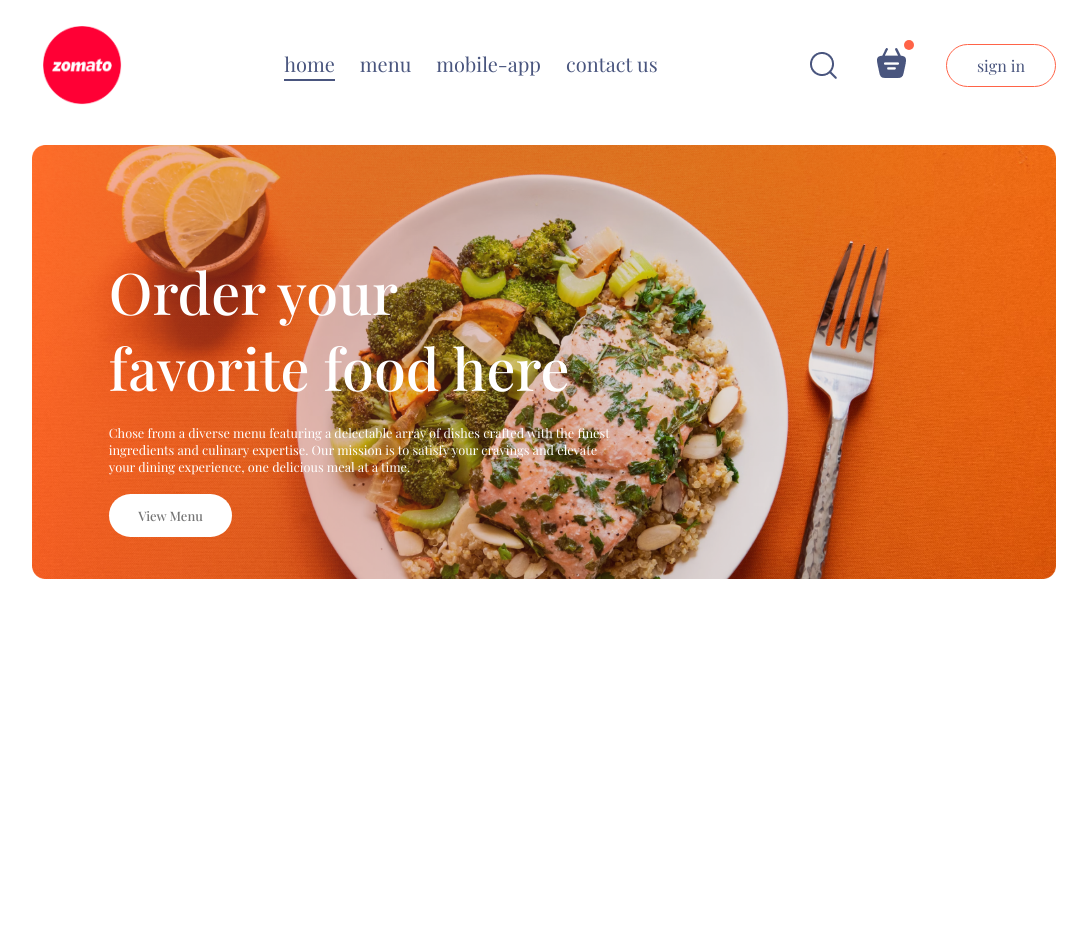
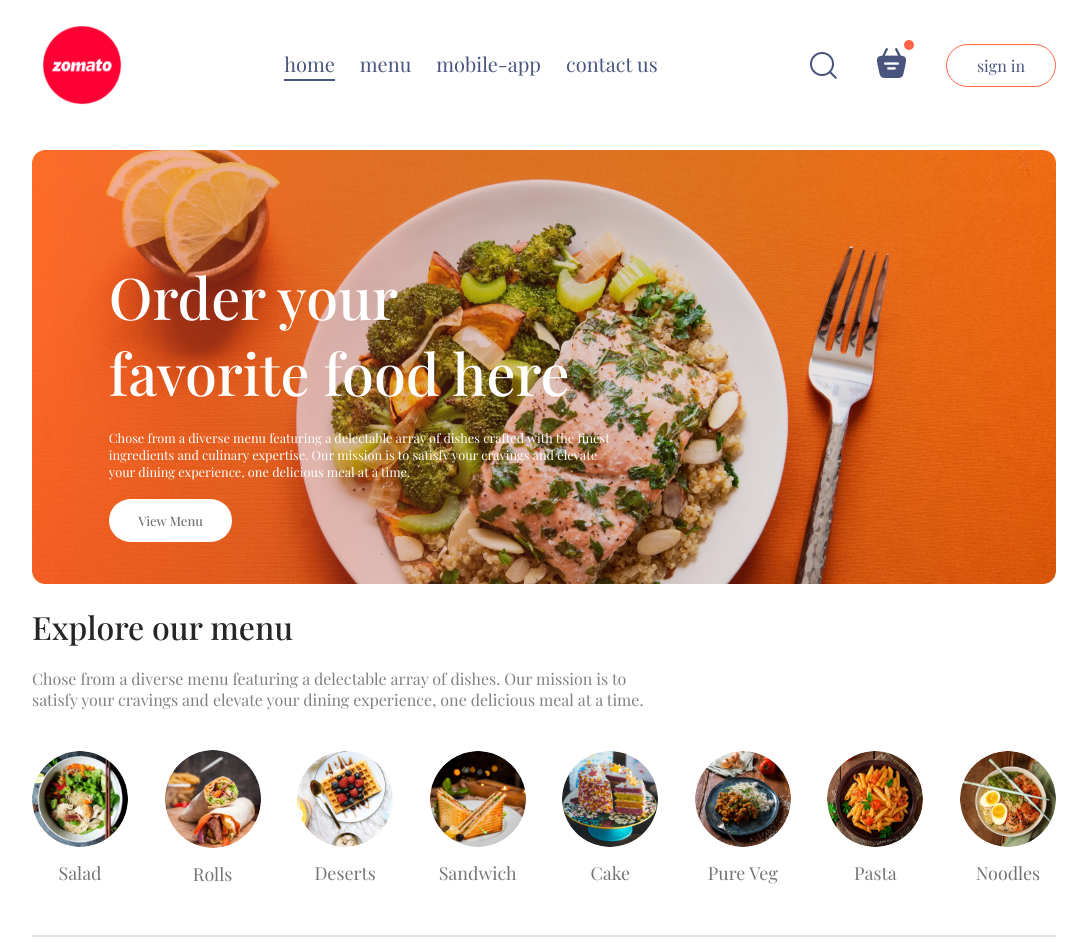
Before and after one commit to mayank-chaurasiya/Food_Delivery_Website, a React (Vite) app in the folder frontend/: page / in a window 1280 px wide. Shown: the whole page, without its empty margins (96-1183 px from the left). Before the commit the page ends 800 px from the top, so only its background shows below. Built offline with nearby package versions, Linux system fonts and the light colour scheme; a web font is replaced by a local one.

Commit message:
build Explore menu

```diff
--- a/frontend/src/components/ExploreMenu/ExploreMenu.css
+++ b/frontend/src/components/ExploreMenu/ExploreMenu.css
@@ -0,0 +1,56 @@
+.explore-menu {
+  display: flex;
+  flex-direction: column;
+  gap: 20px;
+  margin-top: 10px;
+}
+
+.explore-menu h1 {
+  color: #262626;
+  font-weight: 500;
+}
+
+.explore-menu-text {
+  max-width: 60%;
+  color: #808080;
+}
+
+.explore-menu-list {
+  display: flex;
+  justify-content: space-between;
+  align-items: center;
+  gap: 30px;
+  text-align: center;
+  margin: 20px 0px;
+  overflow-x: scroll;
+}
+
+.explore-menu-list::-webkit-scrollbar {
+  display: none;
+}
+
+.explore-menu-list-item img {
+  width: 7.5vw;
+  min-width: 80px;
+  cursor: pointer;
+  border-radius: 50%;
+  transition: 0.2s;
+}
+.explore-menu-list-item p {
+  margin-top: 10px;
+  color: #747474;
+  font-size: max(1.4vw, 16px);
+  cursor: pointer;
+}
+
+.explore-menu hr {
+  margin: 10px 0px;
+  height: 2px;
+  background-color: #e2e2e2;
+  border: none;
+}
+
+.explore-menu-list-item .active {
+  border: 4px solid tomato;
+  padding: 2px;
+}
--- a/frontend/src/components/ExploreMenu/ExploreMenu.jsx
+++ b/frontend/src/components/ExploreMenu/ExploreMenu.jsx
@@ -1,7 +1,41 @@
 import React from "react";
 import "./ExploreMenu.css";
-const ExploreMenu = () => {
-  return <div></div>;
+import { menu_list } from "../../assets/assets";
+
+const ExploreMenu = ({ category, setCategory }) => {
+  return (
+    <div className="explore-menu" id="explore-menu">
+      <h1>Explore our menu</h1>
+      <p className="explore-menu-text">
+        Chose from a diverse menu featuring a delectable array of dishes. Our
+        mission is to satisfy your cravings and elevate your dining experience,
+        one delicious meal at a time.{" "}
+      </p>
+      <div className="explore-menu-list">
+        {menu_list.map((item, index) => {
+          return (
+            <div
+              onClick={() =>
+                setCategory((prev) =>
+                  prev === item.menu_name ? "All" : item.menu_name,
+                )
+              }
+              key={index}
+              className="explore-menu-list-item"
+            >
+              <img
+                className={category === item.menu_name ? "active" : ""}
+                src={item.menu_image}
+                alt=""
+              />
+              <p>{item.menu_name}</p>
+            </div>
+          );
+        })}
+      </div>
+      <hr />
+    </div>
+  );
 };
 
 export default ExploreMenu;
--- a/frontend/src/components/Header/Header.css
+++ b/frontend/src/components/Header/Header.css
@@ -1,6 +1,6 @@
 .header {
   height: 34vw;
-  margin: 15px auto;
+  margin: 20px auto;
   background: url("/header_img.png") no-repeat;
   background-size: contain;
   position: relative;
--- a/frontend/src/pages/Home/Home.jsx
+++ b/frontend/src/pages/Home/Home.jsx
@@ -1,10 +1,12 @@
-import React from "react";
+import React, { useState } from "react";
 import Header from "../../components/Header/Header";
 import "./Home.css";
+import ExploreMenu from "../../components/ExploreMenu/ExploreMenu";
 const Home = () => {
+  const [category, setCategory] = useState("All");
   return (
     <div>
-      <Header />{" "}
+      <Header /> <ExploreMenu category={category} setCategory={setCategory} />
     </div>
   );
 };
```
